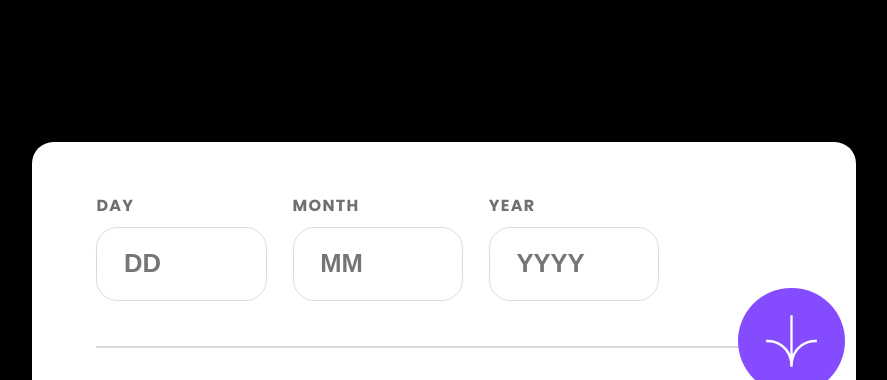
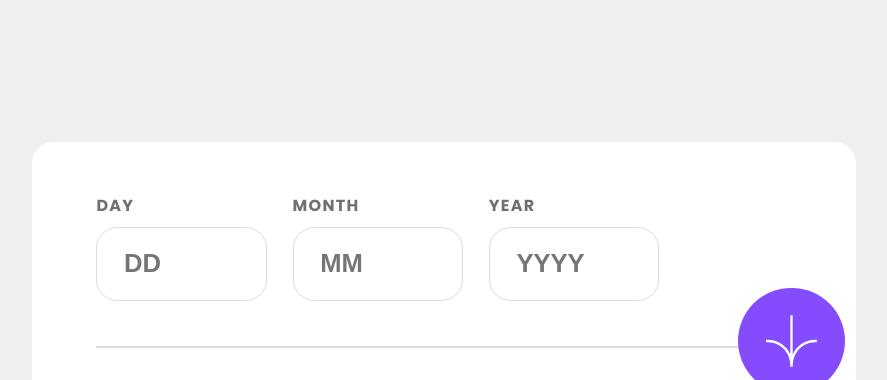
Before and after one commit to tushargola1/Age-calculator, a plain HTML site: page index.html in a window 1280 px wide. Shown: the top 380 px of the page, without its empty margins (196-1083 px from the left). Drawn offline with Linux system fonts and the light colour scheme.

Commit message:
Update index.css

```diff
--- a/index.css
+++ b/index.css
@@ -21,7 +21,7 @@ body {
   display: flex;
   justify-content: center;
   align-items: center;
-  background-color: black;
+ background-color: hsl(0, 0%, 94%);
   font-family: "Poppins", sans-serif;
   flex-direction: column;
 }
```
